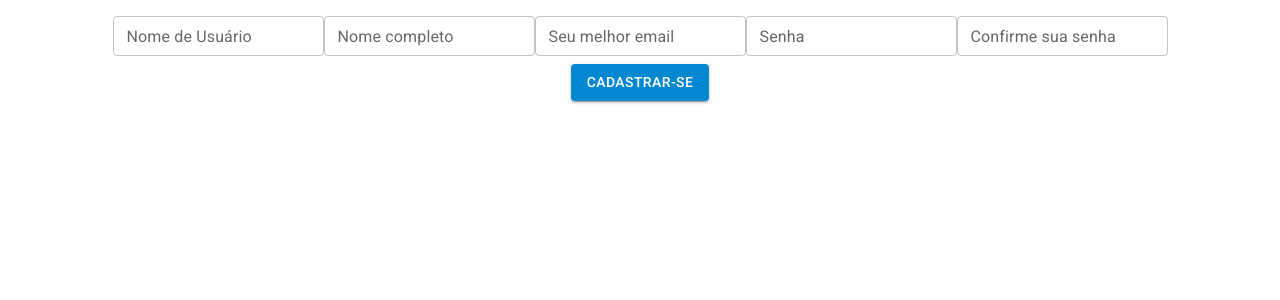
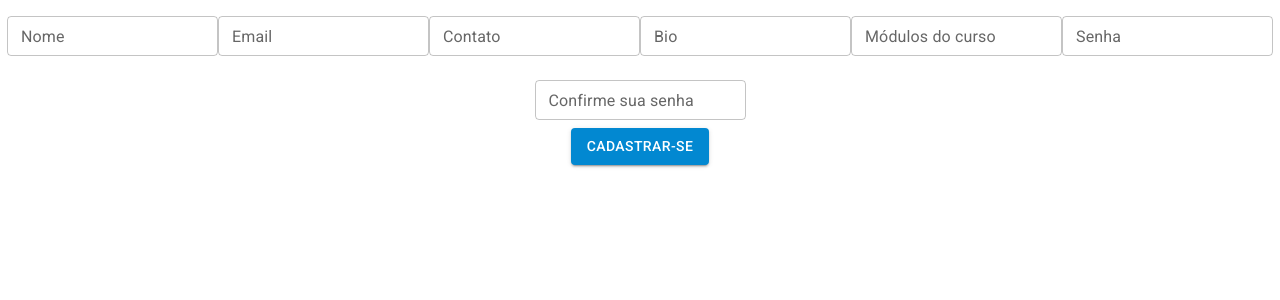
Before and after one commit to Christian-mf25/kenzie-hub, a React (Create React App) app: page /register in a window 1280 px wide. Shown: the top 300 px of the page. Built offline with nearby package versions, Linux system fonts and the light colour scheme.

Commit message:
feat: Created structure from Form Login

```diff
--- a/package.json
+++ b/package.json
@@ -17,6 +17,7 @@
     "react-hook-form": "^7.15.4",
     "react-router-dom": "^5.3.0",
     "react-scripts": "4.0.3",
+    "react-toastify": "^8.0.3",
     "web-vitals": "^1.0.1",
     "yup": "^0.32.9"
   },
--- a/src/App.js
+++ b/src/App.js
@@ -1,12 +1,25 @@
 import './App.css'
-import Routes from './Routes';
+import Routes from './Routes'
+import 'react-toastify/dist/ReactToastify.css'
+import {ToastContainer} from "react-toastify"
 
 function App() {
-  return (
-    <div className="App">
-      <Routes />
-    </div>
-  );
+	return (
+		<div className="App">
+			<ToastContainer
+				position="top-right"
+				autoClose={5000}
+				hideProgressBar={false}
+				newestOnTop={false}
+				closeOnClick
+				rtl={false}
+				pauseOnFocusLoss
+				draggable
+				pauseOnHover
+			/>
+			<Routes />
+		</div>
+	);
 }
 
 export default App;
--- a/src/Routes/index.jsx
+++ b/src/Routes/index.jsx
@@ -16,7 +16,7 @@ const Routes = () => {
 				<Home />
 			</Route>
 
-			<Route path="/register">
+			<Route exact path="/register">
 				<Register/>
 			</Route>
 
--- a/src/components/LoginForm/index.jsx
+++ b/src/components/LoginForm/index.jsx
@@ -1,34 +1,57 @@
+import { Button, TextField, Alert } from "@material-ui/core"
 import { yupResolver } from "@hookform/resolvers/yup"
-import { TextField } from "@material-ui/core"
+import { Link, useHistory } from "react-router-dom"
 import { useForm } from "react-hook-form"
+import { toast } from "react-toastify"
 import * as yup from "yup"
+import axios from "axios"
 
 
 const LoginForm = () => {
 
+	const history = useHistory()
+
 	const schema = yup.object().shape({
-		username: yup.string().required("Campo obrigatório"),
-		password: yup.string().required("Campo obrigatório")
+		email: yup.string().email("Email inválido").required("Email obrigatório"),
+		password: yup.string().min(8, "Mínimo de 8 dígitos")
+			.matches(
+				/^((?=.*[!@#$%^&*()\-_=+{};:,<.>]){1})(?=.*\d)((?=.*[a-z]){1})((?=.*[A-Z]){1}).*$/,
+				"Senha deve conter ao menos uma letra maiúscula, uma minúscula, um número e um caracter especial!"
+			).required("Campo obrigatório")
 	})
 
 	const { register, handleSubmit, formState: { errors } } = useForm({ resolver: yupResolver(schema) })
 
-	const handleForm = (data) =>{
+	const handleForm = (data) => {
 		console.log(data)
+
+		axios
+			.post("https://kenziehub.herokuapp.com/sessions", data)
+			.then(response => {
+				console.log(response, data)
+				localStorage.clear()
+				toast.success(`Bem vindo! ${response.data.user.name}`)
+				localStorage.setItem("token", JSON.stringify(response.data.token))
+				history.push("/home")
+			})
+			.catch((e) => toast.error("tente outro email"))
 	}
 
 	return (
+		<section>
+
+			<form onSubmit={handleSubmit(handleForm)}>
+
 				<div>
-			<form onSubmit={handleSubmit(handleForm)}>
 					<TextField
-					label="Nome de Usuário"
+						label="Email"
 						color="info"
 						size="small"
 						variant="outlined"
 						margin="normal"
-					{...register("username")}
-					error={!!errors.username}
-					helperText={errors.username?.message}
+						{...register("email")}
+						error={!!errors.email}
+						helperText={errors.email?.message}
 					/>
 
 					<TextField
@@ -41,9 +64,27 @@ const LoginForm = () => {
 						error={!!errors.password}
 						helperText={errors.password?.message}
 					/>
+				</div>
+
+				<Button
+					color="info"
+					variant="contained"
+					type="submit" >
+					Logar
+				</Button>
+
 			</form>
 
-		</div>
+			<p>
+				Não possui conta ainda?
+				<Link to="/register">
+					 Cadastre-se
+				</Link>
+			</p>
+
+
+
+		</section>
 	)
 }
 
--- a/src/components/RegisterForm/index.jsx
+++ b/src/components/RegisterForm/index.jsx
@@ -2,6 +2,7 @@ import { TextField, Button } from "@material-ui/core"
 import { yupResolver } from "@hookform/resolvers/yup"
 import { useHistory } from "react-router-dom"
 import { useForm } from "react-hook-form"
+import { toast } from "react-toastify"
 import * as yup from "yup"
 import axios from "axios"
 
@@ -10,60 +11,51 @@ const RegisterForm = () => {
 	const history = useHistory()
 
 	const schema = yup.object().shape({
-		username: yup.string().required("Nome obrigatório"),
-		full_name: yup.string().required("Nome de usuário obrigatório"),
+		name: yup.string().required("Nome obrigatório"),
 		email: yup.string().email("Email inválido").required("Email obrigatório"),
+		contact: yup.string().required("Nome de usuário obrigatório").matches(/^\([1-9]{2}\) (?:[2-8]|9[1-9])[0-9]{3}\-[0-9]{4}$/, "(xx) xxxxx-xxxx"),
+		bio: yup.string().required("Campo obrigatório"),
+		course_module: yup.string().required("Campo obrigatório"),
 		password: yup.string().min(8, "Mínimo de 8 dígitos")
 			.matches(
 				/^((?=.*[!@#$%^&*()\-_=+{};:,<.>]){1})(?=.*\d)((?=.*[a-z]){1})((?=.*[A-Z]){1}).*$/,
 				"Senha deve conter ao menos uma letra maiúscula, uma minúscula, um número e um caracter especial!"
 			).required("Campo obrigatório"),
+
 		password_confirm: yup.string().oneOf([yup.ref("password"), null], "Senhas devem ser iguais")
 	})
 
 	const { register, handleSubmit, formState: { errors } } = useForm({ resolver: yupResolver(schema) })
 
 	const handleForm = (data) => {
-
 		console.log(data)
-		// axios.post("https://kenziehub.herokuapp.com/users",)
-		// 	.then(response => {
-				history.push("/")
-			// })
-			// .catch((e) => console.log(e))
-
+		axios
+			.post("https://kenziehub.herokuapp.com/users", data)
+			.then((_) => {
+				toast.success("Sucesso ao criar a conta")
+				return history.push("/")
+			})
+			.catch((_) => toast.error("tente outro email"))
 	}
 
 	return (
 
-		<div>
 		<form onSubmit={handleSubmit(handleForm)}>
 
 			<div>
 				<TextField
-						label="Nome de Usuário"
+					label="Nome"
 					color="info"
 					size="small"
 					variant="outlined"
 					margin="normal"
-						{...register("username")}
-						error={!!errors.username}
-						helperText={errors.username?.message}
+					{...register("name")}
+          error={!!errors.name}
+          helperText={errors.name?.message}
 				/>
 
 				<TextField
-						label="Nome completo"
-						color="info"
-						size="small"
-						variant="outlined"
-						margin="normal"
-						{...register("full_name")}
-						error={!!errors.full_name}
-						helperText={errors.full_name?.message}
-					/>
-
-					<TextField
-						label="Seu melhor email"
+					label="Email"
 					color="info"
 					size="small"
 					variant="outlined"
@@ -71,6 +63,39 @@ const RegisterForm = () => {
 					{...register("email")}
           error={!!errors.email}
           helperText={errors.email?.message}
+				/>
+
+				<TextField
+					label="Contato"
+					color="info"
+					size="small"
+					variant="outlined"
+					margin="normal"
+					{...register("contact")}
+          error={!!errors.contact}
+          helperText={errors.contact?.message}
+				/>
+
+				<TextField
+					label="Bio"
+					color="info"
+					size="small"
+					variant="outlined"
+					margin="normal"
+					{...register("bio")}
+          error={!!errors.bio}
+          helperText={errors.bio?.message}
+				/>
+
+				<TextField
+					label="Módulos do curso"
+					color="info"
+					size="small"
+					variant="outlined"
+					margin="normal"
+					{...register("course_module")}
+          error={!!errors.course_module}
+          helperText={errors.course_module?.message}
 				/>
 
 				<TextField
@@ -105,7 +130,7 @@ const RegisterForm = () => {
 			</Button>
 
 		</form>
-		</div>
+
 	)
 }
 
```
Also changed, not shown: 1 other file (tests, documents, lock files or other folders). Lines whose indentation alone changed are shown as unchanged.
